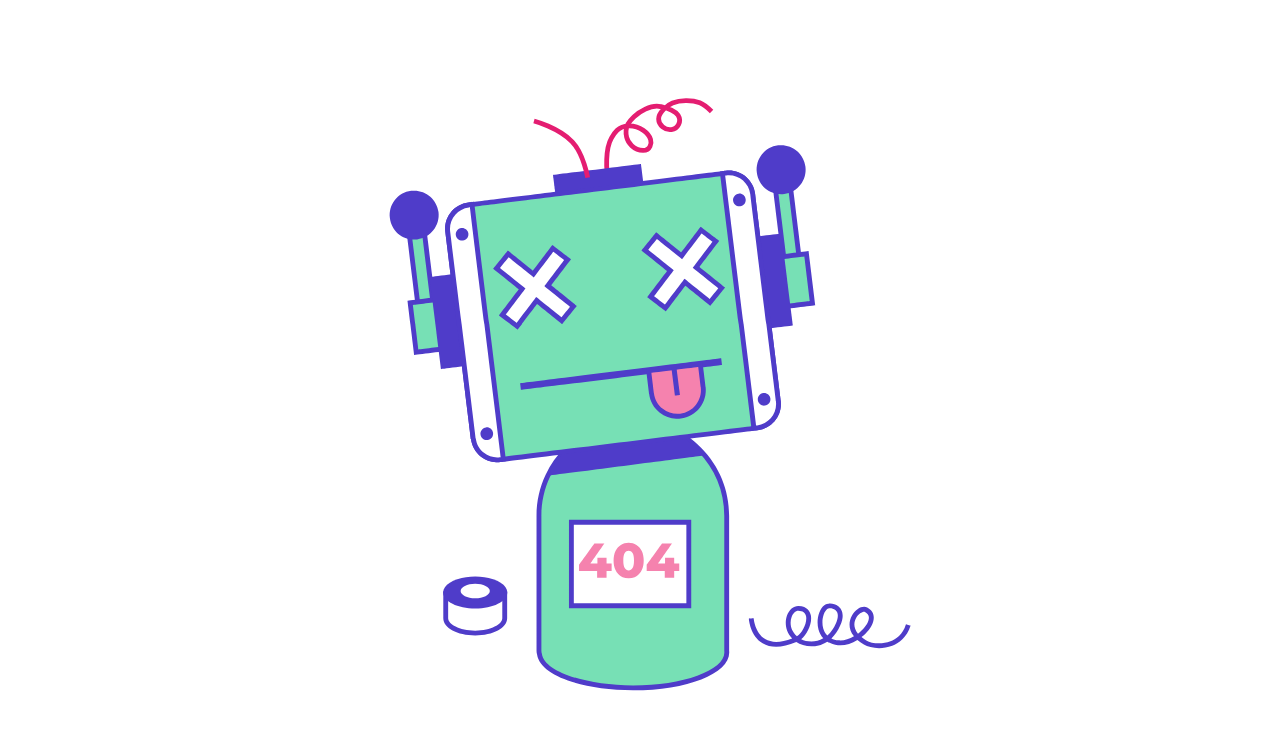
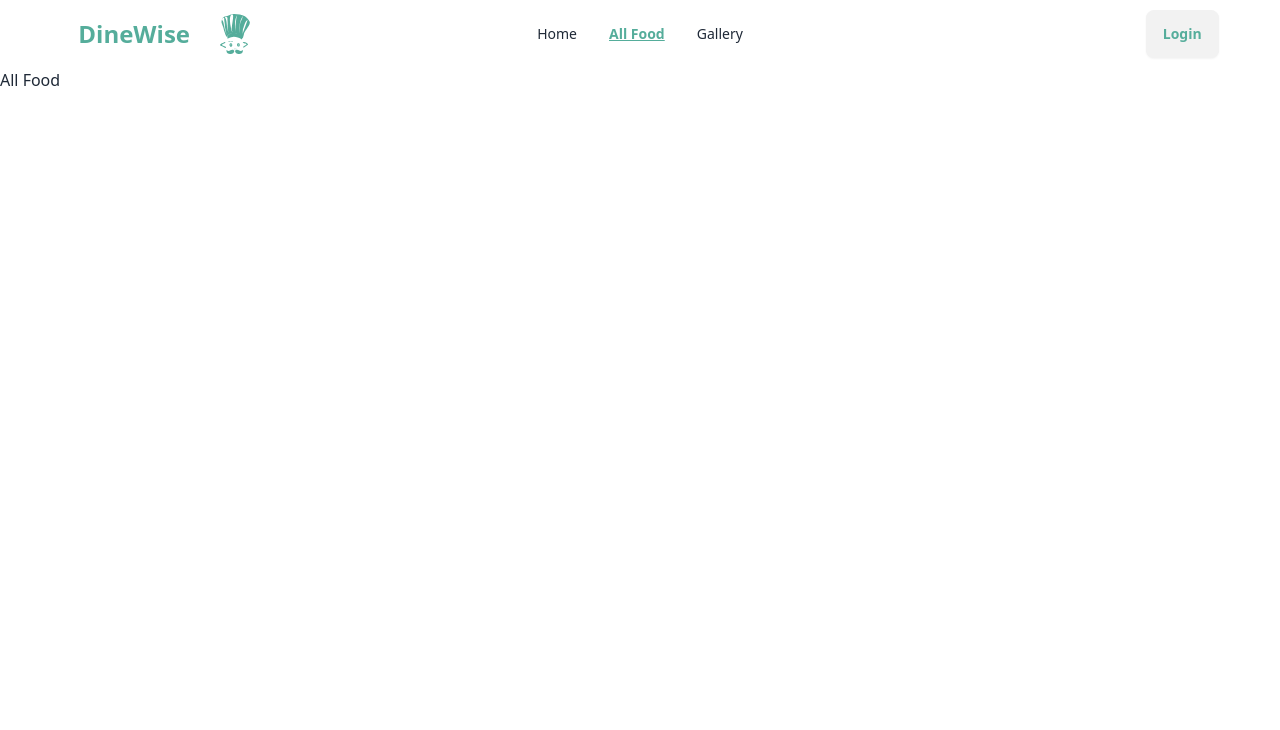
Before and after one commit to Bikram1Biswas2/DineWise_Client_, a React (Vite) app: page /allFood in a window 1280 px wide. Before the commit this address had no page. Shown: the top 730 px of the page. Built offline with nearby package versions, Linux system fonts and the light colour scheme.

Commit message:
Route setup for allFood and gallery

```diff
--- /dev/null
+++ b/src/Components/MainLayOut/Home.jsx
@@ -0,0 +1,11 @@
+
+
+const Home = () => {
+    return (
+        <div>
+
+        </div>
+    );
+};
+
+export default Home;
--- a/src/Components/MainLayOut/MainLayOut.jsx
+++ b/src/Components/MainLayOut/MainLayOut.jsx
@@ -1,3 +1,4 @@
+import { Outlet } from "react-router-dom";
 import Navbar from "./Navbar/Navbar";
 
 
@@ -6,6 +7,8 @@ const MainLayOut = () => {
     return (
         <div>
            <Navbar></Navbar>
+           <Outlet></Outlet>
+
         </div>
     );
 };
--- a/src/Components/MainLayOut/Navbar/Navbar.css
+++ b/src/Components/MainLayOut/Navbar/Navbar.css
@@ -2,6 +2,6 @@
     text-decoration: underline;
     font-weight: bold;
     background: transparent;
-    color:#821131
+    color:#55AD9B
 
 }
--- a/src/Components/MainLayOut/Navbar/Navbar.jsx
+++ b/src/Components/MainLayOut/Navbar/Navbar.jsx
@@ -5,9 +5,9 @@ import { SiCodechef } from "react-icons/si";
 
 const Navbar = () => {
     const links = <div className="flex flex-col md:flex-col lg:flex-row" id="navbar">
-      <li><NavLink>Home</NavLink></li>
-      <li><NavLink>All Food</NavLink></li>
-      <li><NavLink>Gallery</NavLink></li>
+      <li><NavLink to='/'>Home</NavLink></li>
+      <li><NavLink to='/allFood'>All Food</NavLink></li>
+      <li><NavLink to='/gallery'>Gallery</NavLink></li>
     </div>
     return (
         <div className="navbar bg-base-100 w-11/12 mx-auto">
@@ -40,7 +40,7 @@ const Navbar = () => {
 
         <div className="flex items-center gap-2 text-[#55AD9B]">
         <a className="btn btn-ghost text-2xl font-bold">DineWise</a>
-        <SiCodechef className="h-10 w-10" />
+        <SiCodechef className="h-10 w-10 hidden md:block" />
         </div>
 
         </div>
@@ -49,8 +49,8 @@ const Navbar = () => {
            {links}
           </ul>
         </div>
-        <div className="navbar-end">
-          <a className="btn">Login</a>
+        <div className="navbar-end ">
+          <a className="btn text-[#55AD9B] font-bold">Login</a>
         </div>
       </div>
     );
--- /dev/null
+++ b/src/Components/Pages/AllFood.jsx
@@ -0,0 +1,11 @@
+
+
+const AllFood = () => {
+    return (
+        <div>
+            <h2>All Food</h2>
+        </div>
+    );
+};
+
+export default AllFood;
--- /dev/null
+++ b/src/Components/Pages/Gallery.jsx
@@ -0,0 +1,11 @@
+
+
+const Gallery = () => {
+    return (
+        <div>
+            <h2>Gallery</h2>
+        </div>
+    );
+};
+
+export default Gallery;
--- a/src/main.jsx
+++ b/src/main.jsx
@@ -7,13 +7,30 @@ import {
 } from "react-router-dom";
 import MainLayOut from './Components/MainLayOut/MainLayOut';
 import ErrorElement from './Components/ErrorElement';
+import Home from './Components/MainLayOut/Home';
+import AllFood from './Components/Pages/AllFood';
+import Gallery from './Components/Pages/Gallery';
 
 
 const router = createBrowserRouter([
   {
     path: "/",
     element: <MainLayOut></MainLayOut>,
-    errorElement:<ErrorElement></ErrorElement>
+    errorElement:<ErrorElement></ErrorElement>,
+    children:[
+      {
+        path:'/',
+        element:<Home></Home>
+      },
+      {
+        path:'/allFood',
+        element:<AllFood></AllFood>
+      },
+     {
+      path:'/gallery',
+      element:<Gallery></Gallery>
+     }
+    ]
   },
 ]);
 
```
